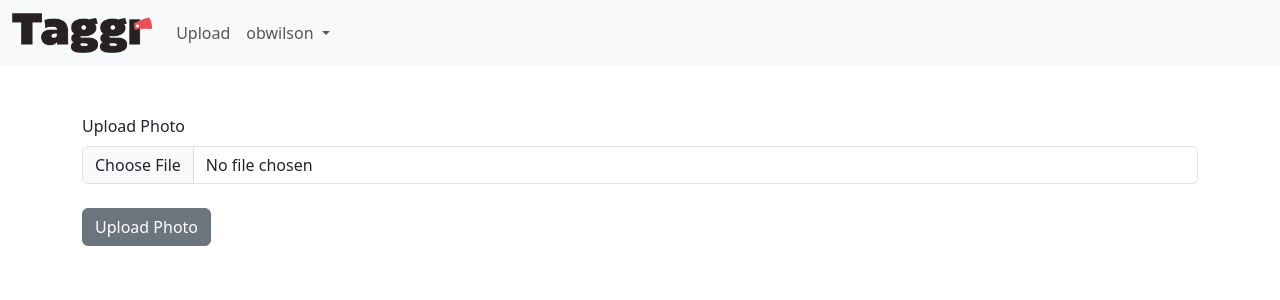
After one commit to obwilson/taggr, a Flask app: page /upload in a window 1280 px wide. The commit adds this page. Shown: the top 300 px of the page. Run offline with Flask 3, Linux system fonts and the light colour scheme; a user stored in the database is signed in; some libraries are stand-ins or nearby versions.

Commit message:
Upload Images

```diff
--- a/app.py
+++ b/app.py
@@ -1,17 +1,29 @@
 from flask import Flask, render_template, redirect, flash
 from flask_wtf import FlaskForm
-from wtforms import StringField, SubmitField, EmailField, PasswordField
+from flask_wtf.file import FileField, FileAllowed, FileRequired
+from flask_uploads import UploadSet, configure_uploads
+from wtforms import StringField, SubmitField, EmailField, PasswordField, FileField
 from wtforms.validators import DataRequired, Length, Optional
 from werkzeug.security import generate_password_hash
+from werkzeug.utils import secure_filename
 from flask_login import login_user, LoginManager, login_required, logout_user, current_user
+import os
 
 app = Flask(__name__)
 
-from models import Users
+from models import Users, Photos
 from db import db, db_init
 
 app.config['SQLALCHEMY_DATABASE_URI'] = 'sqlite:///users.db'
+app.config['UPLOADED_PHOTOS_DEST'] = "static/uploads"
 app.config['SECRET_KEY'] = 'photo'
+
+ALLOWED_FILES = ["png", "jpg", "jpeg"]
+
+photos = UploadSet("photos", ALLOWED_FILES)
+configure_uploads(app, photos)
+
+os.makedirs(app.config['UPLOADED_PHOTOS_DEST'], exist_ok=True)
 
 # User Login
 login_manager = LoginManager()
@@ -128,6 +140,16 @@ class UpdateAccountForm(FlaskForm):
     )
     submit = SubmitField('Update Information')
 
+class PhotoForm(FlaskForm):
+    photo = FileField(
+        "Upload Photo",
+        validators=[
+            FileAllowed(photos),
+            FileRequired(),
+        ]
+    )
+    submit = SubmitField('Upload Photo')
+
 # Index Page
 @app.route('/')
 def index():
@@ -232,6 +254,33 @@ def update_user():
 
     return render_template('update_user.html', form=form)
 
+@app.route("/upload", methods=["GET", "POST"])
+@login_required
+def upload():
+    form = PhotoForm()
+
+    if form.validate_on_submit():
+        photo = form.photo.data
+
+        if photo:
+            file_name = secure_filename(photo.filename)
+            file_path = os.path.join(
+                app.config['UPLOADED_PHOTOS_DEST'],
+                file_name
+            )
+
+            photo.save(file_path)
+
+            new_photo = Photos(user=current_user.id, file_path=file_path)
+            db.session.add(new_photo)
+            db.session.commit()
+
+            flash(f"{photo.filename} uploaded successfully.")
+
+            return redirect("/upload")
+
+    return render_template("upload.html", form=form)
+
 if __name__ == '__main__':
     db_init(app)
     app.run(debug=True)
--- a/templates/navbar.html
+++ b/templates/navbar.html
@@ -10,7 +10,7 @@
         <ul class="navbar-nav me-auto mb-2 mb-lg-0">
         {% if current_user.is_authenticated %}
           <li class="nav-item">
-            <a class="nav-link" href="#">Upload</a>
+            <a class="nav-link" href="{{ url_for('upload') }}">Upload</a>
           </li>
           <li class="nav-item dropdown me-auto">
             <a class="nav-link dropdown-toggle" href="#" role="button" data-bs-toggle="dropdown" aria-expanded="false">
--- /dev/null
+++ b/templates/upload.html
@@ -0,0 +1,14 @@
+{% extends 'base.html' %}
+
+{% block title %} Upload {% endblock %}
+
+{% block body %}
+    <form action="/upload" method="POST" enctype="multipart/form-data">
+        {{ form.hidden_tag() }}
+
+        {{ form.photo.label(class="form-label") }}
+        {{ form.photo(class="form-control") }}
+        <br/>
+        {{ form.submit(class="btn btn-secondary") }}
+    </form>
+{% endblock %}
```
Also changed, not shown: instance/users.db (added).
